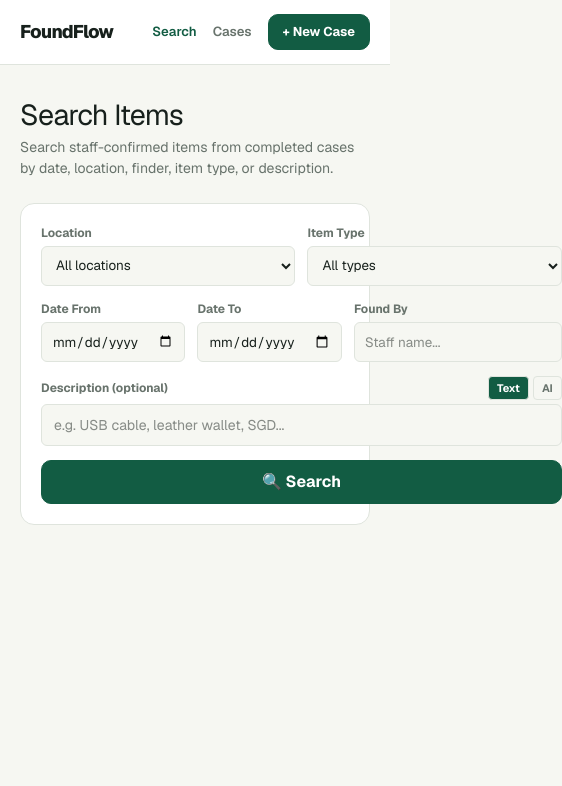
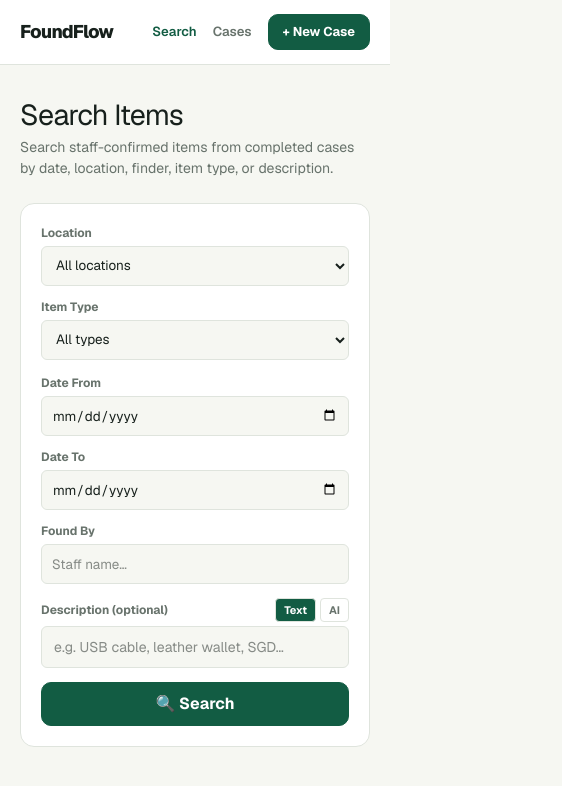
Before and after one commit to adoreblvnk/foundflow, a Next.js app: page /search in a window 390 px wide. Shown: the top 786 px of the page, 562 px wide, since content can reach past the window. Built offline with nearby package versions, Linux system fonts and the light colour scheme.

Commit message:
fix: contain search filters on narrow screens

```diff
--- a/src/app/cases/page.tsx
+++ b/src/app/cases/page.tsx
@@ -12,9 +12,6 @@ export default async function CasesPage() {
       <header className="shell nav" style={{ borderBottom: "1px solid var(--line)" }}>
         <div>
           <Link className="brand" href="/">FoundFlow</Link>
-          <p className="muted" style={{ margin: "4px 0 0", fontSize: "0.82rem" }}>
-            Staff Operations
-          </p>
         </div>
         <div style={{ display: "flex", gap: "12px", alignItems: "center" }}>
           <Link className="button" href="/cases/new" style={{ minHeight: "40px" }}>
--- a/src/app/globals.css
+++ b/src/app/globals.css
@@ -167,6 +167,17 @@ h2 { margin-bottom: 34px; font-size: clamp(2rem, 4vw, 3.5rem); line-height: 1; l
 .region-crops small { margin-left: 3px; color: var(--muted); font-size: 0.66rem; }
 .region-crops.selected .region-crop { border-color: var(--green); box-shadow: 0 0 0 1px var(--green); }
 
+.search-filter-card { min-width: 0; background: var(--panel); border: 1px solid var(--line); border-radius: 14px; }
+.search-filter-row { display: grid; gap: 12px; min-width: 0; }
+.search-filter-row-two { grid-template-columns: repeat(2, minmax(0, 1fr)); }
+.search-filter-row-three { grid-template-columns: repeat(3, minmax(0, 1fr)); }
+.search-filter-field { display: grid; gap: 4px; min-width: 0; }
+.search-filter-field input, .search-filter-field select { box-sizing: border-box; width: 100%; min-width: 0; max-width: 100%; }
+
+@media (max-width: 700px) {
+  .search-filter-row-two, .search-filter-row-three { grid-template-columns: 1fr; }
+}
+
 @media (max-width: 820px) {
   .hero, .demo-layout, .claim-shell { grid-template-columns: 1fr; }
   .claim-summary { position: static; }
--- a/src/app/page.tsx
+++ b/src/app/page.tsx
@@ -17,7 +17,6 @@ export default function Home() {
         marginInline: "auto",
         paddingBlock: "56px",
       }}>
-        <p className="eyebrow">Staff Operations</p>
         <h1 style={{ fontSize: "2.25rem", letterSpacing: "-0.04em", margin: "0 0 28px" }}>
           Found property
         </h1>
--- a/src/app/search/page.tsx
+++ b/src/app/search/page.tsx
@@ -88,19 +88,18 @@ export default function SearchPage() {
         </p>
 
         {/* Filters */}
-        <div style={{
-          background: "var(--panel)",
-          border: "1px solid var(--line)",
-          borderRadius: "14px",
+        <div className="search-filter-card" style={{
           padding: "20px",
           display: "grid",
           gap: "14px",
         }}>
           {/* Row 1: Location + Category */}
-          <div style={{ display: "grid", gridTemplateColumns: "1fr 1fr", gap: "12px" }}>
-            <div style={{ display: "grid", gap: "4px" }}>
-              <label style={{ fontSize: "0.75rem", fontWeight: 700, color: "var(--muted)" }}>Location</label>
+          <div className="search-filter-row search-filter-row-two">
+            <div className="search-filter-field">
+              <label htmlFor="search-location" style={{ fontSize: "0.75rem", fontWeight: 700, color: "var(--muted)" }}>Location</label>
               <select
+                id="search-location"
+                name="location"
                 value={location}
                 onChange={(e) => setLocation(e.target.value)}
                 style={{
@@ -118,9 +117,11 @@ export default function SearchPage() {
                 ))}
               </select>
             </div>
-            <div style={{ display: "grid", gap: "4px" }}>
-              <label style={{ fontSize: "0.75rem", fontWeight: 700, color: "var(--muted)" }}>Item Type</label>
+            <div className="search-filter-field">
+              <label htmlFor="search-category" style={{ fontSize: "0.75rem", fontWeight: 700, color: "var(--muted)" }}>Item Type</label>
               <select
+                id="search-category"
+                name="category"
                 value={category}
                 onChange={(e) => setCategory(e.target.value)}
                 style={{
@@ -141,10 +142,12 @@ export default function SearchPage() {
           </div>
 
           {/* Row 2: Date range + Found By */}
-          <div style={{ display: "grid", gridTemplateColumns: "1fr 1fr 1fr", gap: "12px" }}>
-            <div style={{ display: "grid", gap: "4px" }}>
-              <label style={{ fontSize: "0.75rem", fontWeight: 700, color: "var(--muted)" }}>Date From</label>
+          <div className="search-filter-row search-filter-row-three">
+            <div className="search-filter-field">
+              <label htmlFor="search-date-from" style={{ fontSize: "0.75rem", fontWeight: 700, color: "var(--muted)" }}>Date From</label>
               <input
+                id="search-date-from"
+                name="dateFrom"
                 type="date"
                 value={dateFrom}
                 onChange={(e) => setDateFrom(e.target.value)}
@@ -158,9 +161,11 @@ export default function SearchPage() {
                 }}
               />
             </div>
-            <div style={{ display: "grid", gap: "4px" }}>
-              <label style={{ fontSize: "0.75rem", fontWeight: 700, color: "var(--muted)" }}>Date To</label>
+            <div className="search-filter-field">
+              <label htmlFor="search-date-to" style={{ fontSize: "0.75rem", fontWeight: 700, color: "var(--muted)" }}>Date To</label>
               <input
+                id="search-date-to"
+                name="dateTo"
                 type="date"
                 value={dateTo}
                 onChange={(e) => setDateTo(e.target.value)}
@@ -174,13 +179,16 @@ export default function SearchPage() {
                 }}
               />
             </div>
-            <div style={{ display: "grid", gap: "4px" }}>
-              <label style={{ fontSize: "0.75rem", fontWeight: 700, color: "var(--muted)" }}>Found By</label>
+            <div className="search-filter-field">
+              <label htmlFor="search-found-by" style={{ fontSize: "0.75rem", fontWeight: 700, color: "var(--muted)" }}>Found By</label>
               <input
+                id="search-found-by"
+                name="foundBy"
                 type="text"
+                autoComplete="off"
                 value={foundBy}
                 onChange={(e) => setFoundBy(e.target.value)}
-                placeholder="Staff name..."
+                placeholder="Staff name…"
                 style={{
                   height: "40px",
                   borderRadius: "6px",
@@ -194,9 +202,9 @@ export default function SearchPage() {
           </div>
 
           {/* Row 3: Free text / AI query */}
-          <div style={{ display: "grid", gap: "4px" }}>
+          <div className="search-filter-field">
             <div style={{ display: "flex", justifyContent: "space-between", alignItems: "center" }}>
-              <label style={{ fontSize: "0.75rem", fontWeight: 700, color: "var(--muted)" }}>Description (optional)</label>
+              <label htmlFor="search-description" style={{ fontSize: "0.75rem", fontWeight: 700, color: "var(--muted)" }}>Description (optional)</label>
               <div style={{ display: "flex", gap: "4px" }}>
                 <button
                   type="button"
@@ -233,12 +241,15 @@ export default function SearchPage() {
               </div>
             </div>
             <input
+              id="search-description"
+              name="description"
               type="text"
+              autoComplete="off"
               value={query}
               onChange={(e) => setQuery(e.target.value)}
               onKeyDown={(e) => { if (e.key === "Enter") void runSearch(); }}
               placeholder={searchMode === "text"
-                ? "e.g. USB cable, leather wallet, SGD..."
+                ? "e.g. USB cable, leather wallet, SGD…"
                 : "e.g. black bag with Malaysian money found near Terminal 3 last week"
               }
               style={{
```
Also changed, not shown: 1 other file (tests, documents, lock files or other folders).
